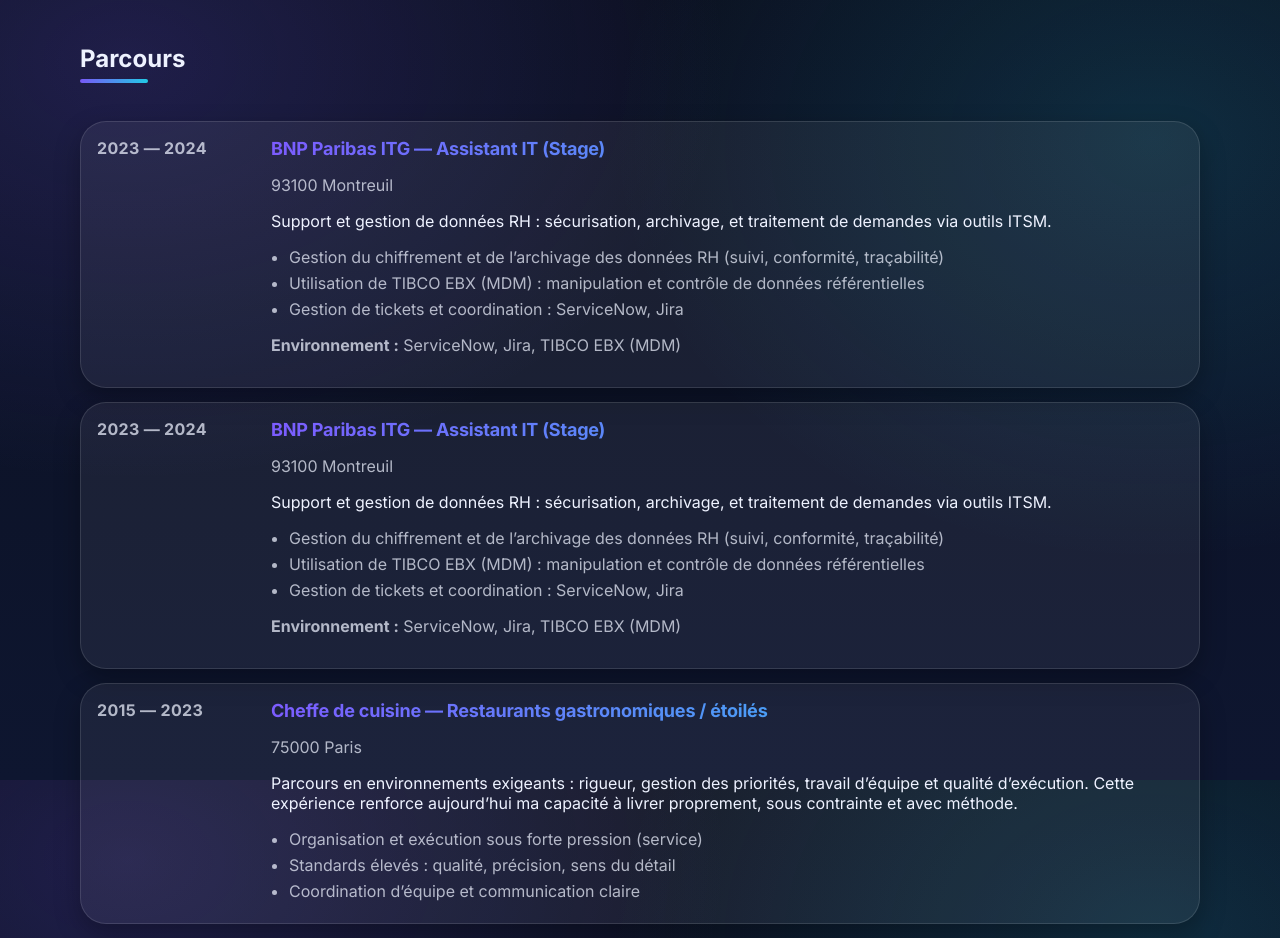
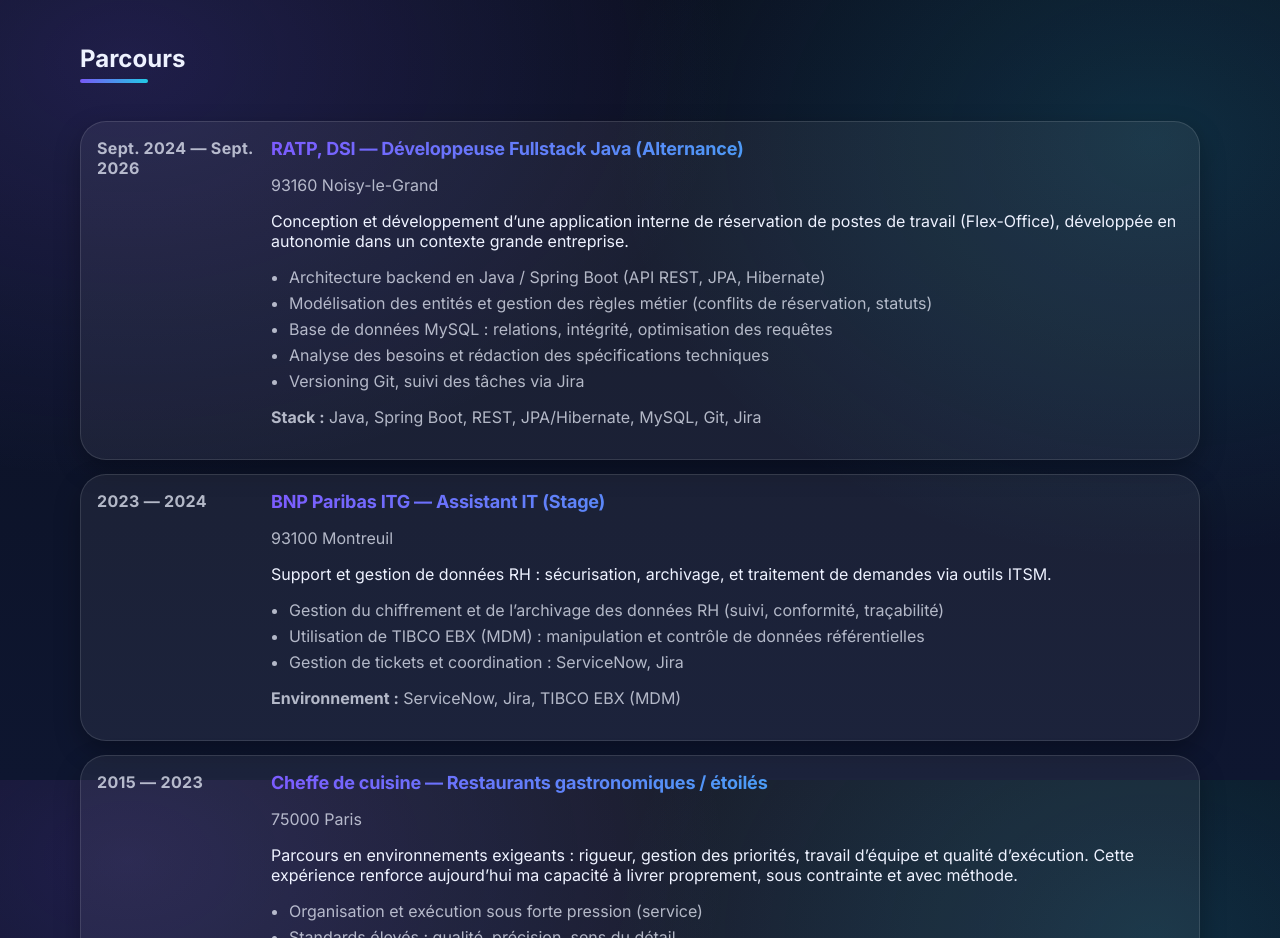
Before and after one commit to vs1518/Portfolio_2026, a plain HTML site: page index.html in a window 1280 px wide. Shown: the part 2420-3358 px from the top of the page. Drawn offline with Linux system fonts and the light colour scheme.

Commit message:
Update index.html

```diff
--- a/index.html
+++ b/index.html
@@ -295,29 +295,29 @@
 
         <!-- Alternance RATP -->
         <div class="timeline">
-          <div class="card titem">
-            <div class="titem__date">2023 — 2024</div>
+          <div class="card titem titem--primary">
+  <div class="titem__date">Sept. 2024 — Sept. 2026</div>
+
   <div class="titem__body">
-              <h3>BNP Paribas ITG — Assistant IT (Stage)</h3>
-              <p class="muted">93100 Montreuil</p>
-              <p>
-                Support et gestion de données RH : sécurisation, archivage, et
-                traitement de demandes via outils ITSM.
+    <h3>RATP, DSI — Développeuse Fullstack Java (Alternance)</h3>
+    <p class="muted">93160 Noisy-le-Grand</p>
+
+    <p class="titem__intro">
+      Conception et développement d’une application interne de réservation
+      de postes de travail (Flex-Office), développée en autonomie
+      dans un contexte grande entreprise.
     </p>
+
     <ul class="list">
-                <li>
-                  Gestion du chiffrement et de l’archivage des données RH
-                  (suivi, conformité, traçabilité)
-                </li>
-                <li>
-                  Utilisation de TIBCO EBX (MDM) : manipulation et contrôle de
-                  données référentielles
-                </li>
-                <li>Gestion de tickets et coordination : ServiceNow, Jira</li>
+      <li>Architecture backend en Java / Spring Boot (API REST, JPA, Hibernate)</li>
+      <li>Modélisation des entités et gestion des règles métier (conflits de réservation, statuts)</li>
+      <li>Base de données MySQL : relations, intégrité, optimisation des requêtes</li>
+      <li>Analyse des besoins et rédaction des spécifications techniques</li>
+      <li>Versioning Git, suivi des tâches via Jira</li>
     </ul>
+
     <p class="muted">
-                <strong>Environnement :</strong> ServiceNow, Jira, TIBCO EBX
-                (MDM)
+      <strong>Stack :</strong> Java, Spring Boot, REST, JPA/Hibernate, MySQL, Git, Jira
     </p>
   </div>
 </div>
```
Lines whose indentation alone changed are shown as unchanged.
